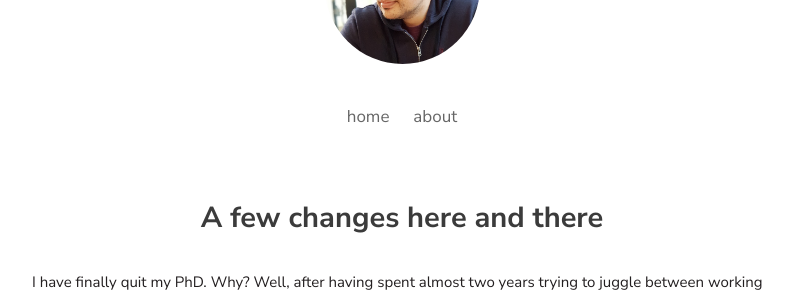
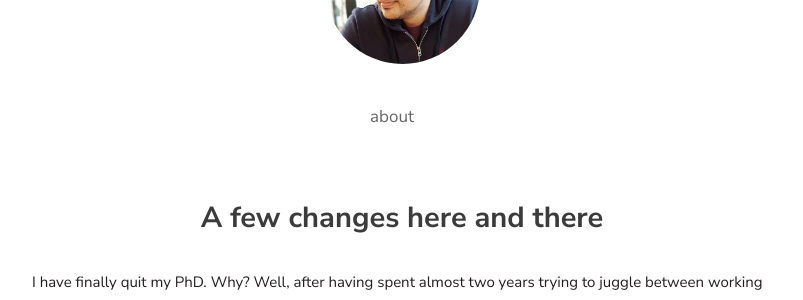
Before and after one commit to pgalatis/pgalatis.github.io, a Jekyll site: the page built from index.html, in a window 1280 px wide. Shown: the part 176-476 px from the top of the page, without its empty margins (238-1041 px from the left). Built offline with Jekyll 4.4.1, drawn with Linux system fonts in a browser that asks for light colours; nearby versions of some CDN libraries; the list of posts is cut into pages by our own code.

Commit message:
Update default.html

```diff
--- a/_layouts/default.html
+++ b/_layouts/default.html
@@ -71,7 +71,6 @@
        <!--<p class="lead">Panos Galatis</p>
        <p class="desc">Technical Author</p>-->
        <nav class="tmenu">
-         <a href="/" title="Home">Home</a>
          <a href="/about/" title="About">About</a>
          <!--<a href="#">contact</a>-->
         </nav>
```
